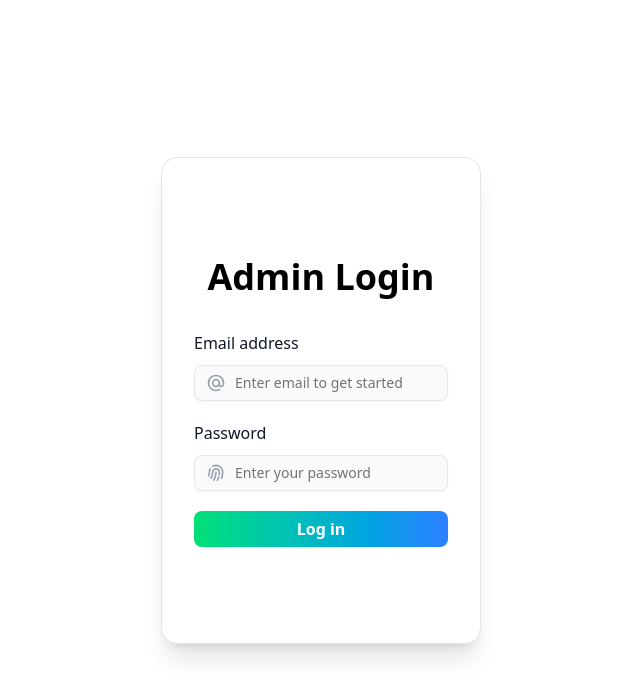
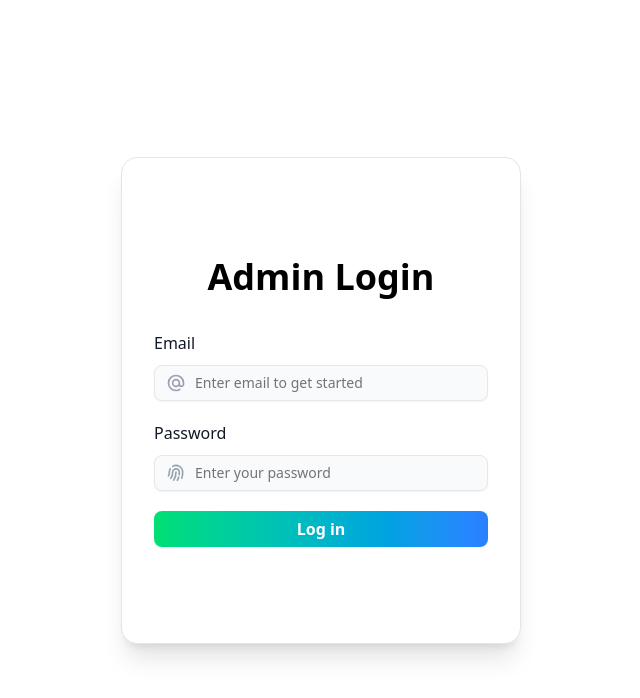
Before and after one commit to harvetHub/harvestHub, a Next.js app: page /admin in a window 1280 px wide. Shown: the top 698 px of the page, without its empty margins (319-959 px from the left). Built offline with nearby package versions, Linux system fonts and the light colour scheme.

Commit message:
Update AdminLogin component: increase minimum width of login container and simplify email label

```diff
--- a/src/app/(ui)/admin/page.tsx
+++ b/src/app/(ui)/admin/page.tsx
@@ -95,7 +95,7 @@ export default function AdminLogin() {
 
   return (
     <div className="bg-white h-screen flex items-center justify-center">
-      <div className="flex shadow-xl border rounded-2xl min-w-[300px] m-4 w-1/4 items-center justify-center px-4 py-10 bg-white sm:px-6 lg:px-8 sm:py-16 lg:py-24">
+      <div className="flex shadow-xl border rounded-2xl min-w-[400px] m-4 w-1/4 items-center justify-center px-4 py-10 bg-white sm:px-6 lg:px-8 sm:py-16 lg:py-24">
         <div className="xl:w-full xl:max-w-sm 2xl:max-w-md xl:mx-auto">
           <h2 className="text-3xl font-bold text-center leading-tight text-black sm:text-4xl">
             Admin Login
@@ -108,7 +108,7 @@ export default function AdminLogin() {
                   htmlFor="email"
                   className="text-base font-medium text-gray-900"
                 >
-                  Email address
+                  Email
                 </label>
                 <div className="mt-2.5 relative text-gray-400 focus-within:text-gray-600">
                   <div className="absolute inset-y-0 left-0 flex items-center pl-3 h-9 pointer-events-none">
```
